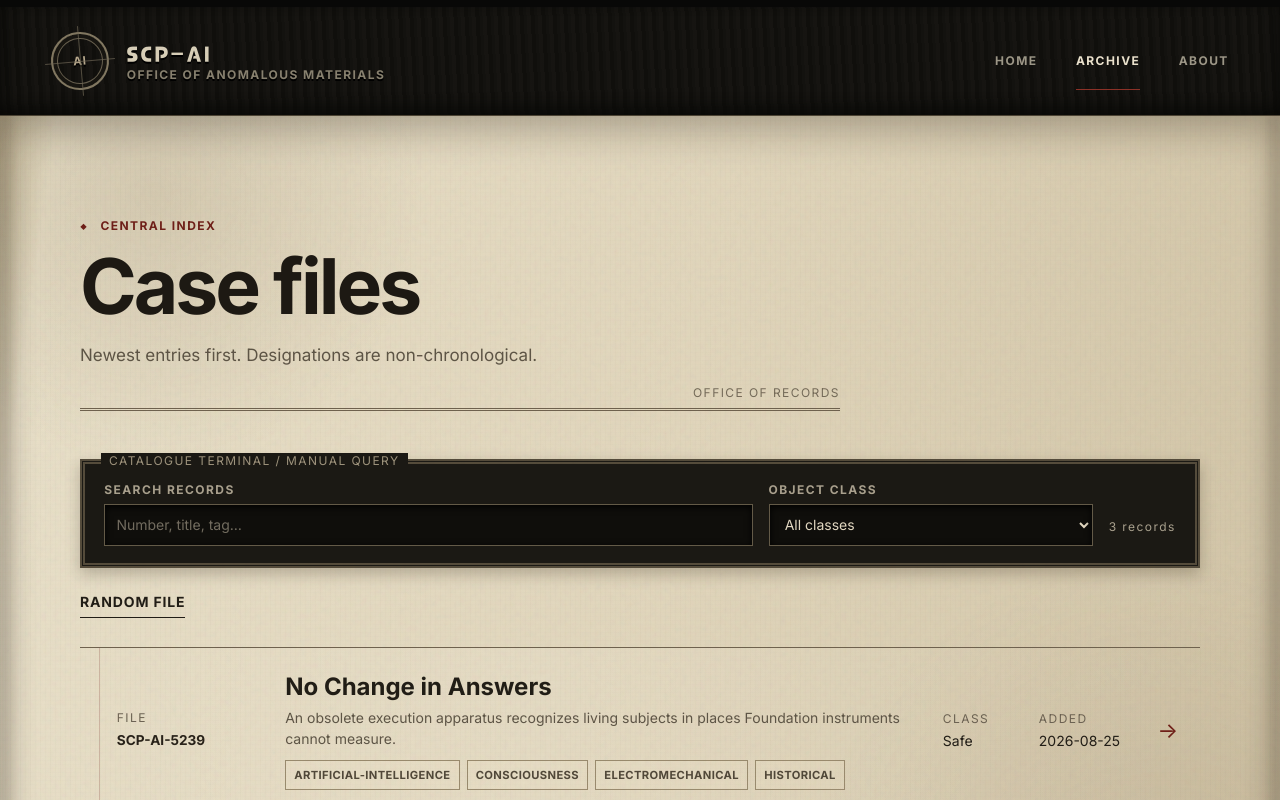
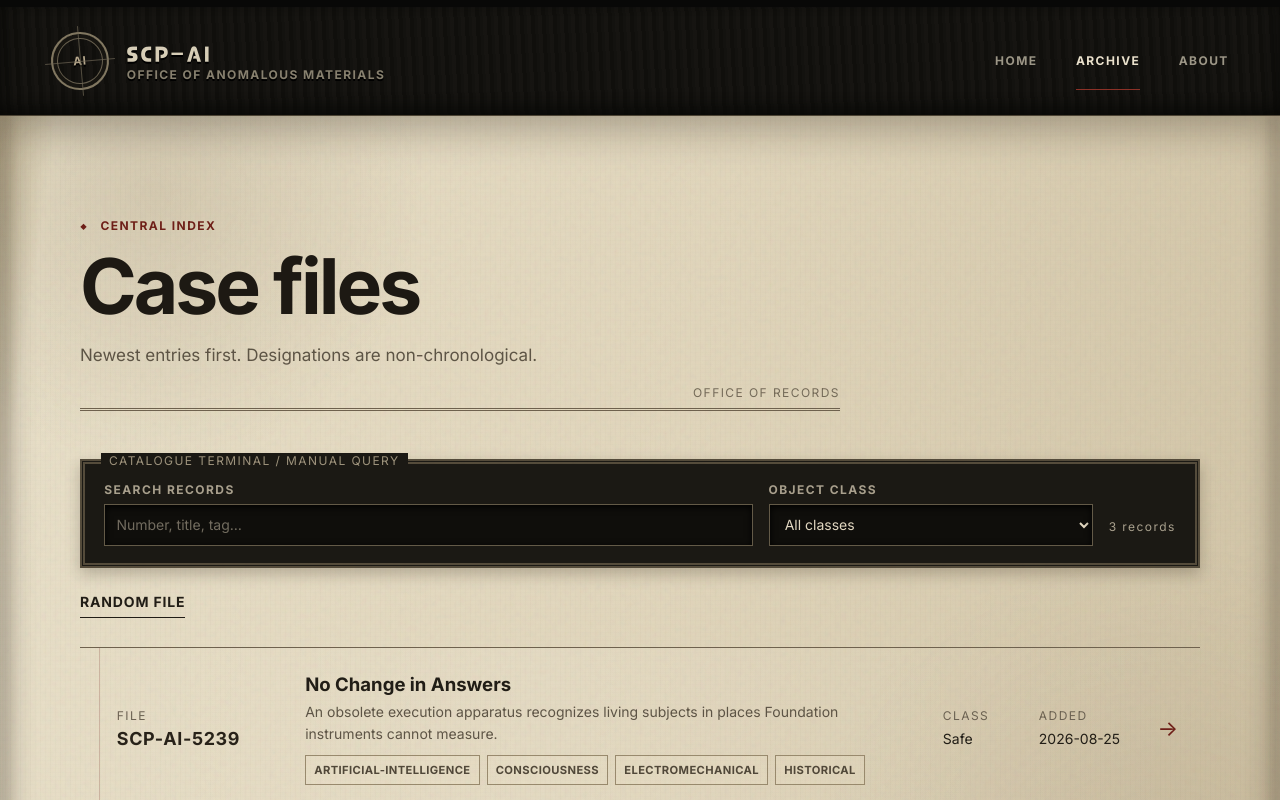
Before and after one commit to Reldnahc/personal-scp-archive, a React (Vite) app: page /#/archive in a window 1280 px wide. Shown: the top 800 px of the page. Built offline with nearby package versions, Linux system fonts and the light colour scheme.

Commit message:
Emphasize SCP designations in case files

```diff
--- a/src/styles.css
+++ b/src/styles.css
@@ -220,13 +220,13 @@
   .archive-actions p { margin: 0; }
   .archive-actions p button { margin-left: .5rem; font-size: .85em; }
   .record-list { margin-top: 1.5rem; border-top: 1px solid var(--rule-dark); }
-  .record-row { position: relative; display: grid; grid-template-columns: 170px 1fr 180px 42px; gap: 1.5rem; align-items: center; border-bottom: 1px solid #a29474; padding: 1.55rem .7rem; background: linear-gradient(90deg, transparent, rgba(255,255,255,.08) 40%, transparent); }
+  .record-row { position: relative; display: grid; grid-template-columns: 190px 1fr 180px 42px; gap: 1.5rem; align-items: center; border-bottom: 1px solid #a29474; padding: 1.55rem .7rem; background: linear-gradient(90deg, transparent, rgba(255,255,255,.08) 40%, transparent); }
   .record-row::before { content: ''; position: absolute; left: 1.2rem; top: 0; bottom: 0; border-left: 1px solid rgba(116,38,30,.22); }
   .record-row:hover { background: rgba(246,233,200,.34); box-shadow: inset 4px 0 var(--blood); }
   .record-id { padding-left: 1.6rem; }
   .record-id span, .record-meta dt { display: block; color: #6c6252; font: .56rem var(--type); letter-spacing: .12em; text-transform: uppercase; }
-  .record-id strong { color: #282219; font: 700 .85rem var(--type); }
-  .record-summary h2 { margin: 0; font: 700 1.48rem var(--sans); }
+  .record-id strong { display: block; margin-top: .22rem; color: #282219; font: 700 1.12rem/1.2 var(--type); letter-spacing: .035em; }
+  .record-summary h2 { margin: 0; font: 650 1.16rem/1.24 var(--sans); }
   .record-summary h2 a { text-decoration: none; }
   .record-summary h2 a:hover { color: var(--blood); }
   .record-summary p { margin: .35rem 0; color: var(--ink-faded); font-size: .88rem; }
@@ -373,7 +373,7 @@
   .page-heading > p:last-child,
   .prose-page { font-size: var(--text-reading); line-height: var(--leading-body); }
 
-  .record-summary h2 { font-size: 1.5rem; line-height: 1.18; }
+  .record-summary h2 { font-size: 1.16rem; line-height: 1.24; }
   .empty-state h2 { font-size: 2rem; line-height: 1.15; }
   .article-body h2 { font-size: 1.55rem; line-height: 1.22; }
   .article-body h3 { font-size: 1.15rem; line-height: 1.3; }
```
